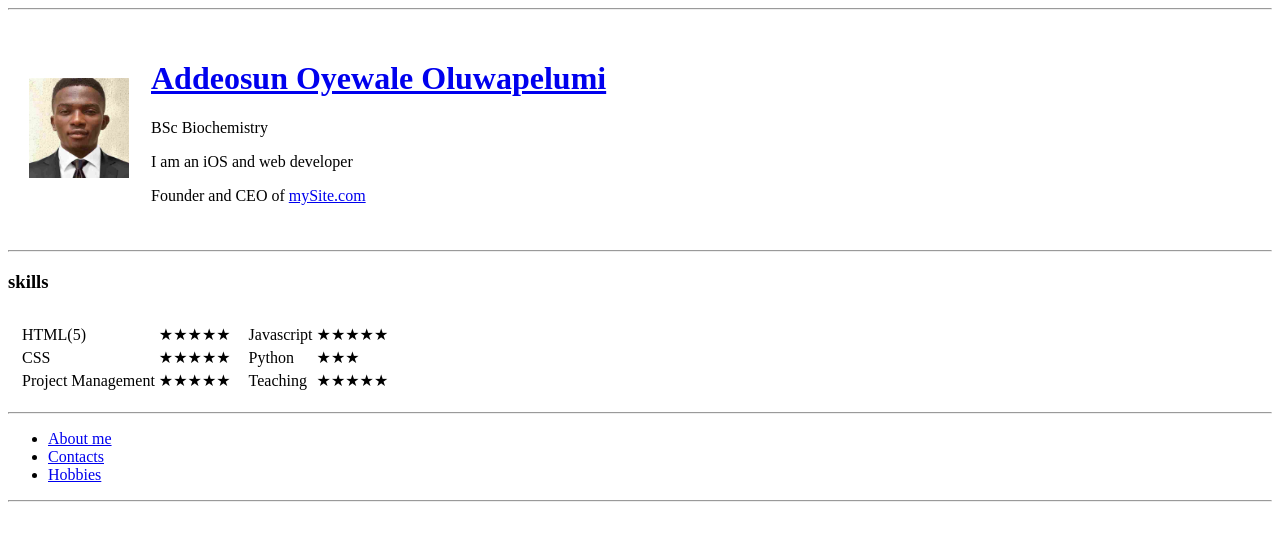
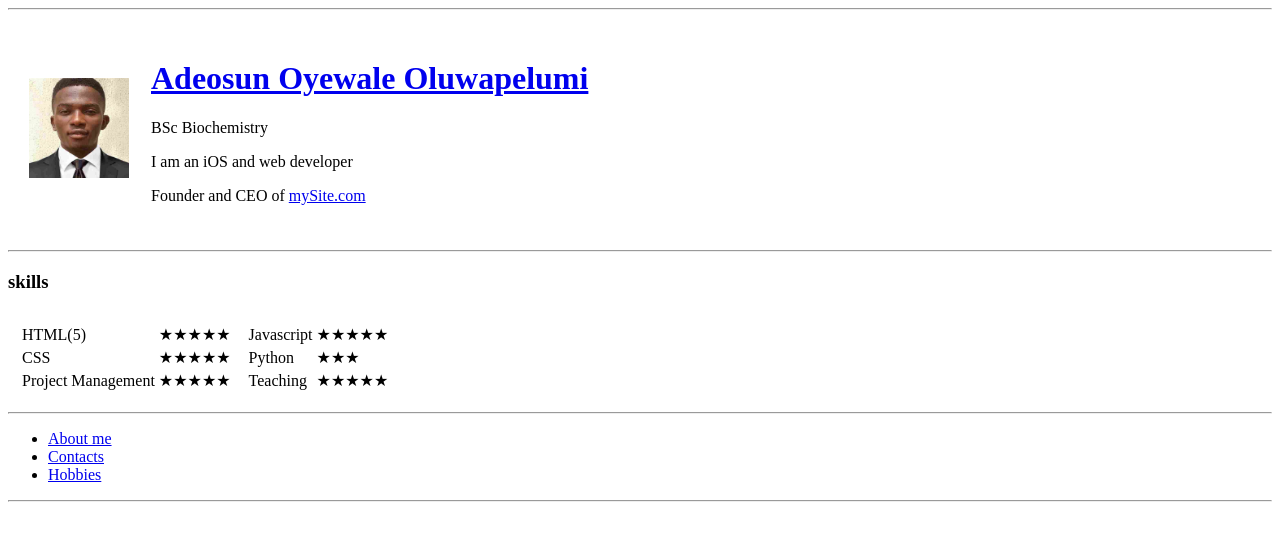
Before and after one commit to top-0055/cv01, a plain HTML site: page index.html in a window 1280 px wide. Drawn offline with Linux system fonts and the light colour scheme.

Commit message:
Update index.html

```diff
--- a/index.html
+++ b/index.html
@@ -16,7 +16,7 @@
     <table cellspacing="20px">
       <tr>
         <td><img src="homepicture.jpg" alt="Adeosun profile picture"></td>
-        <td><h1><a href="#">Addeosun Oyewale Oluwapelumi</a></h1>
+        <td><h1><a href="#">Adeosun Oyewale Oluwapelumi</a></h1>
         <p>BSc Biochemistry</p>
         <p>I am an iOS and web developer</p>
         <p>Founder and CEO of <a href="index.html">mySite.com</a></p></td>
```
